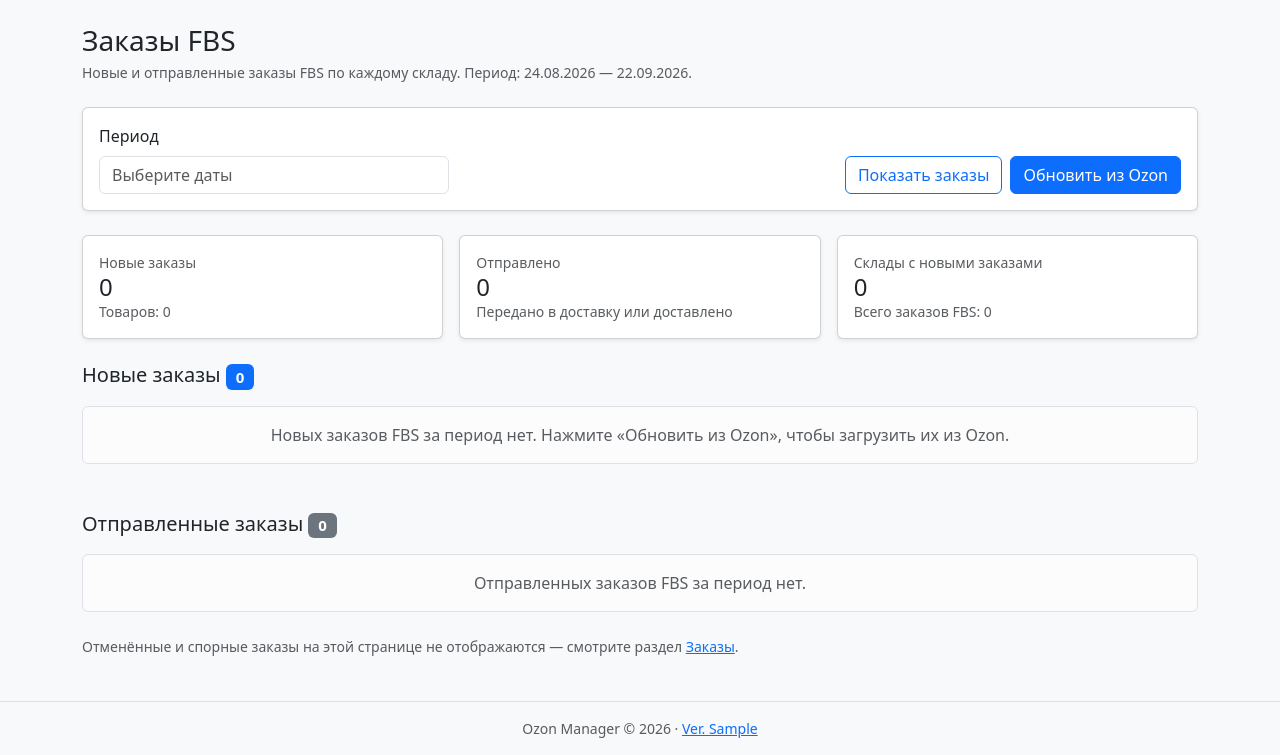
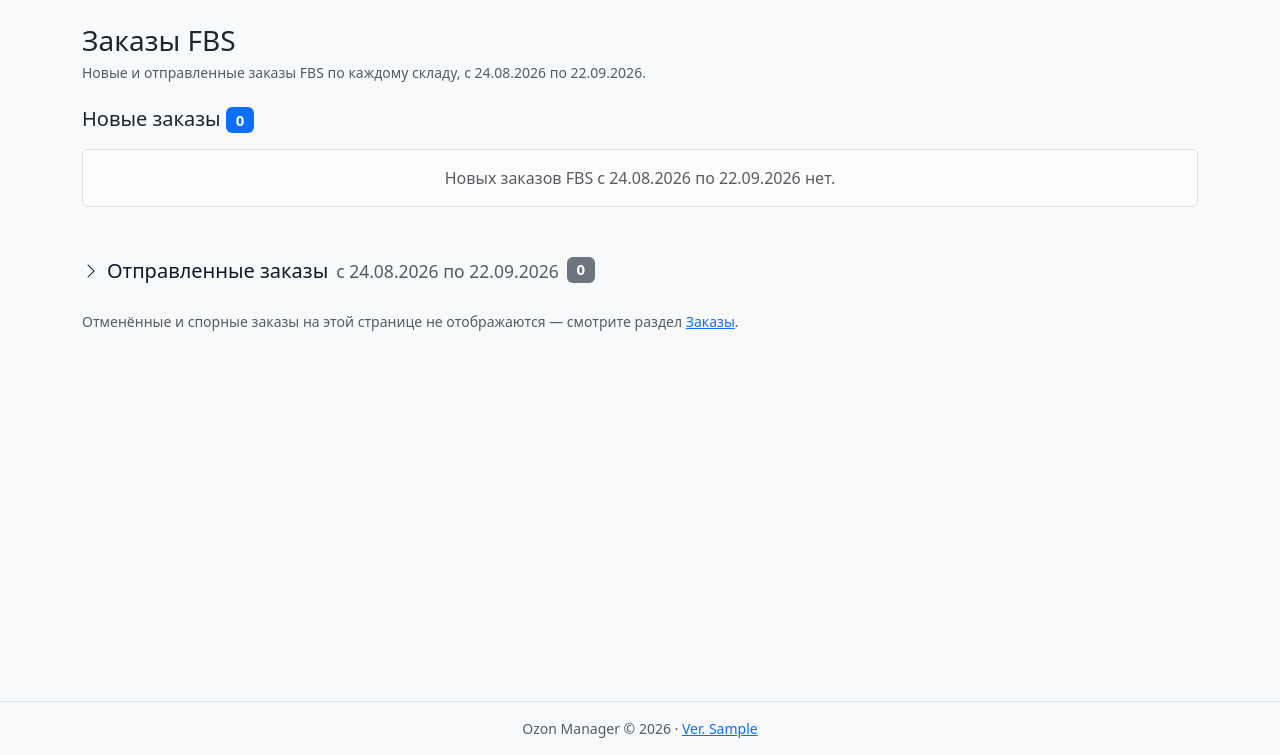
Before and after one commit to YoSkirukat/ozn_manager, a Flask app: page /fbs-orders in a window 1280 px wide. Shown: the part 45-800 px from the top of the page. Run offline with Flask 3, Linux system fonts and the light colour scheme; a user stored in the database is signed in; tables that the repository leaves empty hold one stand-in row (values such as "Sample post"); data that the repository does not hold is empty; parts of the project's set-up code (start-up, migrations or seed data) failed here and were passed over; some libraries are stand-ins or nearby versions.

Commit message:
fix(fbs-orders): фиксация периода (последний месяц) и упрощение состояния доски
Ранее на странице заказов FBS выбранный пользователем диапазон дат сохранялся в сессии, а в шаблон передавались дополнительные производные значения (`new_quantity`, `has_ozon`). Данное изменение убирает хранение состояния в сессии и связанные с ним вспомогательные функции (`get/save/resolve_fbs_orders_period`); теперь период по умолчанию зафиксирован на значении «последний месяц», а параметры `from` и `to` считываются только из URL. Также из данных для доски исключен агрегат `new_quantity`, флаг `has_ozon` заменен на отформатированную метку периода (`period_label`), а для сворачиваемого списка отправленных заказов добавлены стили.

```diff
--- a/app/routes/main.py
+++ b/app/routes/main.py
@@ -14,10 +14,10 @@ from app.services.orders_filters import (
     status_options,
 )
 from app.services.orders_period import (
+    default_fbs_orders_period,
     default_shipments_period,
+    format_period_range,
     get_orders_period,
-    resolve_fbs_orders_period,
-    save_fbs_orders_period,
     save_orders_period,
     save_shipments_period,
 )
@@ -210,12 +210,11 @@ def orders():
 def fbs_orders():
     from app.services.fbs_orders import build_fbs_orders_board
 
+    # Период страницы фиксирован — последний месяц; from/to принимаются только из ссылки.
     date_from = _parse_date_param(request.args.get("from"))
     date_to = _parse_date_param(request.args.get("to"))
     if not date_from or not date_to:
-        date_from, date_to = resolve_fbs_orders_period()
-
-    save_fbs_orders_period(date_from, date_to)
+        date_from, date_to = default_fbs_orders_period()
 
     board = build_fbs_orders_board(current_user.id, date_from, date_to)
     items = board["orders"]
@@ -234,10 +233,9 @@ def fbs_orders():
         shipped_groups=board["shipped_groups"],
         new_count=board["new_count"],
         shipped_count=board["shipped_count"],
-        new_quantity=board["new_quantity"],
         date_from=date_from,
         date_to=date_to,
-        has_ozon=current_user.has_ozon_credentials(),
+        period_label=format_period_range(date_from, date_to),
     )
 
 
--- a/app/services/fbs_orders.py
+++ b/app/services/fbs_orders.py
@@ -117,5 +117,4 @@ def build_fbs_orders_board(
         "shipped_groups": _group_by_warehouse(shipped_orders),
         "new_count": len(new_orders),
         "shipped_count": len(shipped_orders),
-        "new_quantity": sum(order_items_quantity(order) for order in new_orders),
     }
--- a/static/css/main.css
+++ b/static/css/main.css
@@ -1679,6 +1679,32 @@ body {
     margin-top: 0.15rem;
 }
 
+/* Сворачиваемый список отправленных заказов FBS */
+.fbs-shipped-toggle {
+    display: inline-flex;
+    align-items: center;
+    gap: 0.5rem;
+    font-size: 1.25rem;
+    font-weight: 500;
+    color: #111827;
+    text-decoration: none;
+}
+
+.fbs-shipped-toggle:hover,
+.fbs-shipped-toggle:focus {
+    color: #0d6efd;
+    text-decoration: none;
+}
+
+.fbs-shipped-toggle .fbs-shipped-chevron {
+    font-size: 1rem;
+    transition: transform 0.2s ease;
+}
+
+.fbs-shipped-toggle[aria-expanded="true"] .fbs-shipped-chevron {
+    transform: rotate(90deg);
+}
+
 /* Список заказов в стиле Ozon */
 .ozon-orders-card {
    /* overflow: hidden; */
--- a/static/js/fbs_orders.js
+++ b/static/js/fbs_orders.js
@@ -1,123 +1,7 @@
-/** Страница «Заказы FBS»: период, синхронизация из Ozon, детали заказа. */
-
-let fbsOrdersDatePicker = null;
-
-function getFbsOrdersPeriodFromDom() {
-    const input = document.getElementById("fbs-orders-date-range");
-    if (!input) return { from: "", to: "" };
-
-    const dates = fbsOrdersDatePicker?.selectedDates || [];
-    if (dates.length === 2) {
-        return { from: formatApiDate(dates[0]), to: formatApiDate(dates[1]) };
-    }
-    return { from: input.dataset.dateFrom || "", to: input.dataset.dateTo || "" };
-}
-
-function buildFbsOrdersUrl(from, to) {
-    const params = new URLSearchParams();
-    if (from) params.set("from", from);
-    if (to) params.set("to", to);
-    const query = params.toString();
-    return query ? `/fbs-orders?${query}` : "/fbs-orders";
-}
-
-function initFbsOrdersDatePicker() {
-    const input = document.getElementById("fbs-orders-date-range");
-    if (!input || input.disabled || typeof flatpickr === "undefined") return;
-
-    const defaultDates = [];
-    const from = parseIsoDate(input.dataset.dateFrom);
-    const to = parseIsoDate(input.dataset.dateTo);
-    if (from && to) defaultDates.push(from, to);
-
-    if (fbsOrdersDatePicker) {
-        fbsOrdersDatePicker.destroy();
-        fbsOrdersDatePicker = null;
-    }
-
-    fbsOrdersDatePicker = flatpickr(input, {
-        mode: "range",
-        dateFormat: "d.m.Y",
-        locale: "ru",
-        maxDate: "today",
-        allowInput: false,
-        defaultDate: defaultDates.length === 2 ? defaultDates : undefined,
-    });
-}
-
-function showFbsOrdersFromDatabase() {
-    const { from, to } = getFbsOrdersPeriodFromDom();
-    if (!from || !to) {
-        if (typeof showToast === "function") showToast("Выберите период заказов.", "warning");
-        return;
-    }
-    if (typeof loadPage === "function") loadPage(buildFbsOrdersUrl(from, to), true);
-}
-
-async function syncFbsOrdersFromOzon() {
-    const msgEl = document.getElementById("fbs-orders-message");
-    const syncBtn = document.getElementById("btn-fbs-orders-sync");
-    const spinner = document.getElementById("fbs-orders-sync-spinner");
-    const { from, to } = getFbsOrdersPeriodFromDom();
-
-    if (!from || !to) {
-        if (typeof showToast === "function") showToast("Выберите период заказов.", "warning");
-        return;
-    }
-
-    if (syncBtn) syncBtn.disabled = true;
-    if (spinner) spinner.classList.remove("d-none");
-    if (msgEl) msgEl.innerHTML = "";
-
-    try {
-        const res = await fetch("/api/orders/load", {
-            method: "POST",
-            headers: {
-                "Content-Type": "application/json",
-                "X-Requested-With": "XMLHttpRequest",
-            },
-            body: JSON.stringify({
-                date_from: from,
-                date_to: to,
-                refresh_financials_batch: false,
-            }),
-        });
-        const data = await res.json();
-        if (!data.ok) throw new Error(data.error || "Не удалось загрузить заказы из Ozon.");
-
-        const message = [
-            `Загружено заказов: ${data.total ?? 0}`,
-            `(FBS ${data.fbs ?? 0}, FBO ${data.fbo ?? 0};`,
-            `новых ${data.created ?? 0}, обновлено ${data.updated ?? 0}).`,
-        ].join(" ");
-        if (typeof showToast === "function") showToast(message, "success");
-        if (typeof loadPage === "function") loadPage(buildFbsOrdersUrl(from, to), true);
-    } catch (err) {
-        const text = `Ошибка: ${err.message}`;
-        if (msgEl) msgEl.innerHTML = `<div class="alert alert-danger py-2 mb-3">${text}</div>`;
-        if (typeof showToast === "function") showToast(text, "danger");
-    } finally {
-        if (syncBtn && syncBtn.dataset.hasOzon === "1") syncBtn.disabled = false;
-        if (spinner) spinner.classList.add("d-none");
-    }
-}
+/** Страница «Заказы FBS»: карточка заказа по клику на номер отправления. */
 
 function initFbsOrdersPage() {
-    initFbsOrdersDatePicker();
-
-    const showBtn = document.getElementById("btn-fbs-orders-show");
-    const syncBtn = document.getElementById("btn-fbs-orders-sync");
-
-    if (showBtn && showBtn.dataset.bound !== "1") {
-        showBtn.dataset.bound = "1";
-        showBtn.addEventListener("click", showFbsOrdersFromDatabase);
-    }
-    if (syncBtn && syncBtn.dataset.bound !== "1") {
-        syncBtn.dataset.bound = "1";
-        syncBtn.addEventListener("click", syncFbsOrdersFromOzon);
-    }
-
-    // Карточка заказа открывается общей модалкой страницы «Заказы».
+    // Период на странице фиксированный (месяц), данные обновляются синхронизацией и перезагрузкой.
     if (typeof initOrderDetailLinks === "function") initOrderDetailLinks();
 }
 
--- a/templates/pages/fbs_orders.html
+++ b/templates/pages/fbs_orders.html
@@ -1,9 +1,5 @@
 {% extends "base.html" %}
 {% block title %}Заказы FBS — Ozon Manager{% endblock %}
-{% block extra_head %}
-<link rel="stylesheet" href="https://cdn.jsdelivr.net/npm/flatpickr/dist/flatpickr.min.css">
-<link rel="stylesheet" href="https://cdn.jsdelivr.net/npm/flatpickr/dist/themes/material_blue.css">
-{% endblock %}
 {% block content %}
 {% include "partials/fbs_orders.html" %}
 {% endblock %}
--- a/templates/partials/fbs_orders.html
+++ b/templates/partials/fbs_orders.html
@@ -101,78 +101,8 @@
         <div>
             <h1 class="h3 mb-1">Заказы FBS</h1>
             <p class="text-muted small mb-0">
-                Новые и отправленные заказы FBS по каждому складу. Период: {{ date_from|d }} — {{ date_to|d }}.
+                Новые и отправленные заказы FBS по каждому складу, {{ period_label }}.
             </p>
-        </div>
-    </div>
-
-    {% if not has_ozon %}
-    <div class="alert alert-warning py-2">
-        Для загрузки заказов укажите <strong>Client-Id</strong> и <strong>Api-Key</strong> в
-        <a href="{{ url_for('profile.index') }}">профиле</a>.
-    </div>
-    {% endif %}
-
-    <div class="card shadow-sm mb-4" id="fbs-orders-toolbar"
-         data-date-from="{{ date_from.isoformat() }}"
-         data-date-to="{{ date_to.isoformat() }}">
-        <div class="card-body">
-            <div class="row g-3 align-items-end">
-                <div class="col-sm-6 col-lg-4">
-                    <label class="form-label" for="fbs-orders-date-range">Период</label>
-                    <input type="text" class="form-control" id="fbs-orders-date-range"
-                           placeholder="Выберите даты" autocomplete="off"
-                           data-date-from="{{ date_from.isoformat() }}"
-                           data-date-to="{{ date_to.isoformat() }}"
-                           {% if not has_ozon %}disabled{% endif %}>
-                </div>
-                <div class="col-sm-6 col-lg-8">
-                    <div class="d-flex flex-wrap gap-2 justify-content-lg-end">
-                        <button type="button" class="btn btn-outline-primary" id="btn-fbs-orders-show"
-                                title="Показать заказы FBS из базы за выбранный период (без запроса к Ozon)">
-                            Показать заказы
-                        </button>
-                        <button type="button" class="btn btn-primary" id="btn-fbs-orders-sync"
-                                data-has-ozon="{{ '1' if has_ozon else '0' }}"
-                                {% if not has_ozon %}disabled title="Подключите Ozon API в профиле"{% else %}title="Загрузить заказы за период из Ozon"{% endif %}>
-                            <span class="spinner-border spinner-border-sm d-none me-1" id="fbs-orders-sync-spinner" role="status"></span>
-                            Обновить из Ozon
-                        </button>
-                    </div>
-                </div>
-            </div>
-        </div>
-    </div>
-
-    <div id="fbs-orders-message"></div>
-
-    <div class="row g-3 mb-4">
-        <div class="col-sm-6 col-lg-4">
-            <div class="card shadow-sm h-100">
-                <div class="card-body">
-                    <div class="text-muted small">Новые заказы</div>
-                    <div class="h4 mb-0">{{ new_count }}</div>
-                    <div class="text-muted small">Товаров: {{ new_quantity }}</div>
-                </div>
-            </div>
-        </div>
-        <div class="col-sm-6 col-lg-4">
-            <div class="card shadow-sm h-100">
-                <div class="card-body">
-                    <div class="text-muted small">Отправлено</div>
-                    <div class="h4 mb-0">{{ shipped_count }}</div>
-                    <div class="text-muted small">Передано в доставку или доставлено</div>
-                </div>
-            </div>
-        </div>
-        <div class="col-sm-6 col-lg-4">
-            <div class="card shadow-sm h-100">
-                <div class="card-body">
-                    <div class="text-muted small">Склады с новыми заказами</div>
-                    <div class="h4 mb-0">{{ new_groups|length }}</div>
-                    <div class="text-muted small">Всего заказов FBS: {{ new_count + shipped_count }}</div>
-                </div>
-            </div>
         </div>
     </div>
 
@@ -187,25 +117,33 @@
         {% endfor %}
         {% else %}
         <div class="alert alert-light border text-center text-muted mb-0">
-            Новых заказов FBS за период нет. Нажмите «Обновить из Ozon», чтобы загрузить их из Ozon.
+            Новых заказов FBS {{ period_label }} нет.
         </div>
         {% endif %}
     </section>
 
     <section class="mb-4">
         <h2 class="h5 mb-3">
-            Отправленные заказы
+            <button class="btn btn-link p-0 fbs-shipped-toggle" type="button"
+                    data-bs-toggle="collapse" data-bs-target="#fbs-shipped-collapse"
+                    aria-expanded="false" aria-controls="fbs-shipped-collapse">
+                <i class="bi bi-chevron-right fbs-shipped-chevron" aria-hidden="true"></i>
+                <span>Отправленные заказы</span>
+                <span class="text-muted fw-normal small">{{ period_label }}</span>
                 <span class="badge text-bg-secondary align-middle">{{ shipped_count }}</span>
+            </button>
         </h2>
+        <div class="collapse" id="fbs-shipped-collapse">
             {% if shipped_groups %}
             {% for group in shipped_groups %}
             {{ fbs_warehouse_card(group) }}
             {% endfor %}
             {% else %}
             <div class="alert alert-light border text-center text-muted mb-0">
-            Отправленных заказов FBS за период нет.
+                Отправленных заказов FBS {{ period_label }} нет.
             </div>
             {% endif %}
+        </div>
     </section>
 
     <p class="text-muted small">
```
Also changed, not shown: app/services/orders_period.py (+1 -20 lines). Lines whose indentation alone changed are shown as unchanged.
